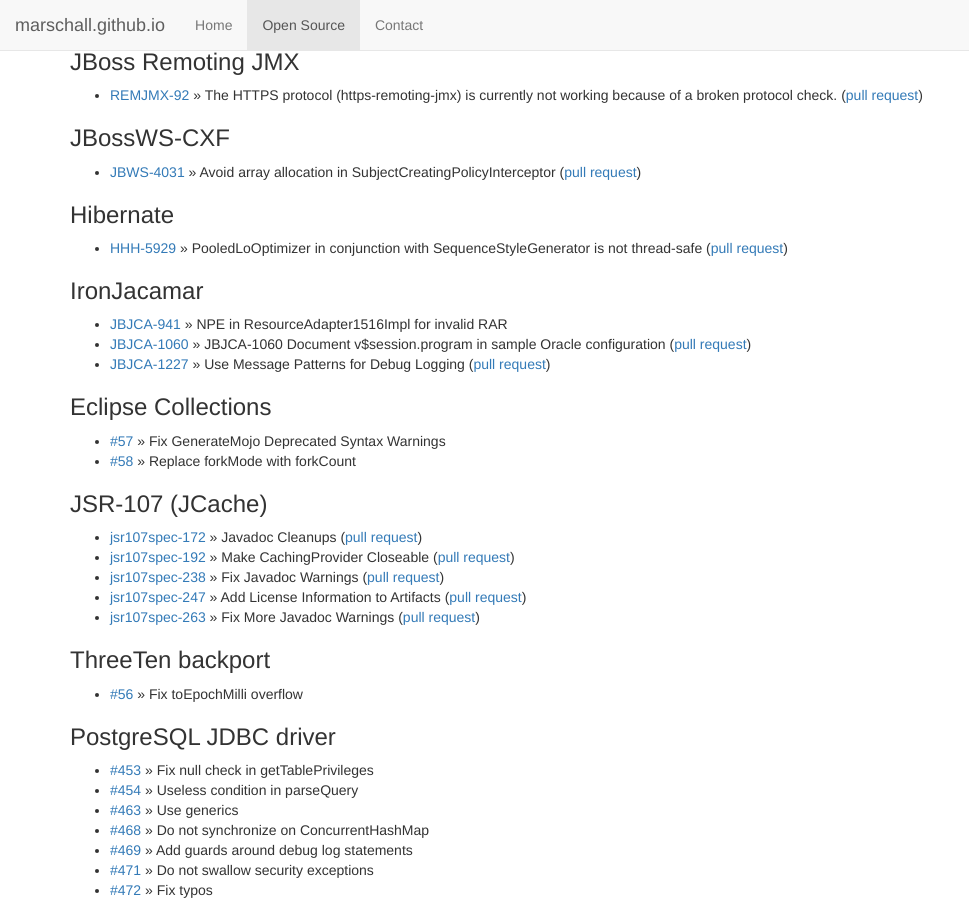
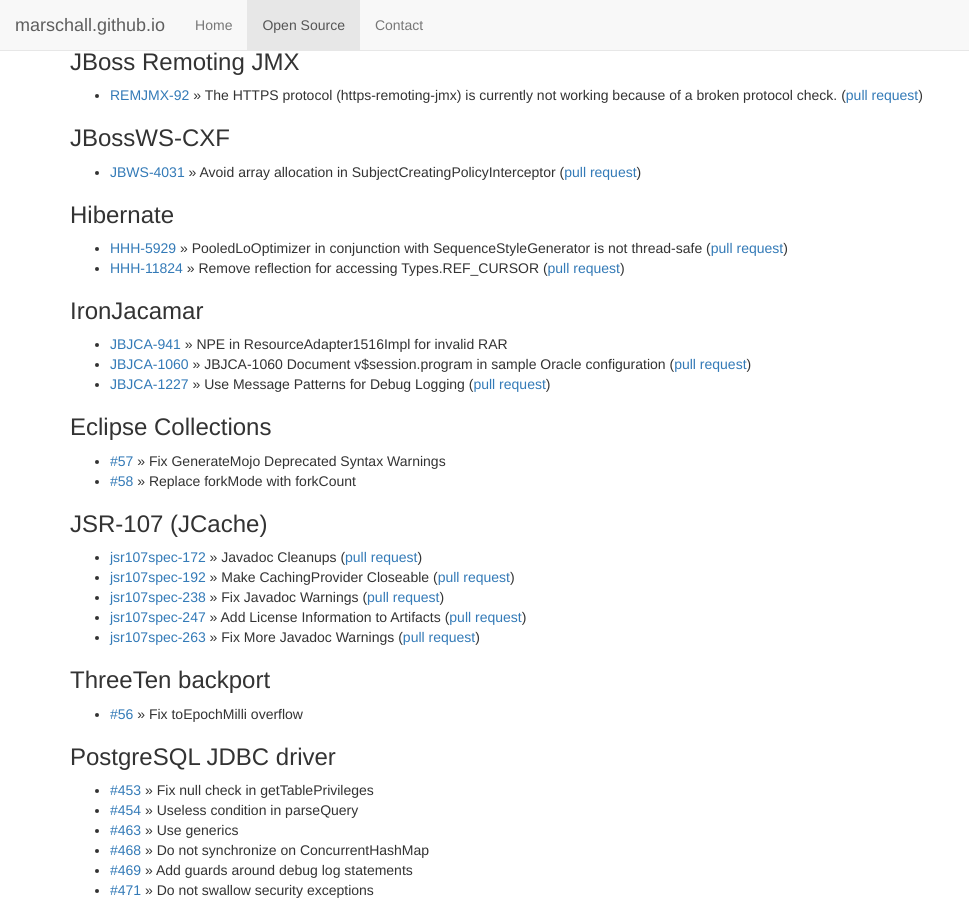
Before and after one commit to marschall/marschall.github.com, a Jekyll site: the page built from open-source.html, in a window 1280 px wide and 900 px high, scrolled down 3055 px. Shown: the whole window, without its empty margins (0-969 px from the left). Built offline with Jekyll 4.4.1, drawn with Linux system fonts in a browser that asks for light colours.

Commit message:
add HHH-11824

```diff
--- a/open-source.html
+++ b/open-source.html
@@ -207,6 +207,8 @@
 <h3>Hibernate</h3>
 <ul>
   <li><a href="https://hibernate.atlassian.net/browse/HHH-5929">HHH-5929</a> &raquo; PooledLoOptimizer in conjunction with SequenceStyleGenerator is not thread-safe (<a href="https://github.com/hibernate/hibernate-orm/pull/350">pull request</a>)</li>
+  <li><a href="https://hibernate.atlassian.net/browse/HHH-11824">HHH-11824</a> &raquo; Remove reflection for accessing Types.REF_CURSOR (<a href="https://github.com/hibernate/hibernate-orm/pull/1936">pull request</a>)</li>
+
 </ul>
 <h3>IronJacamar</h3>
 <ul>
```
